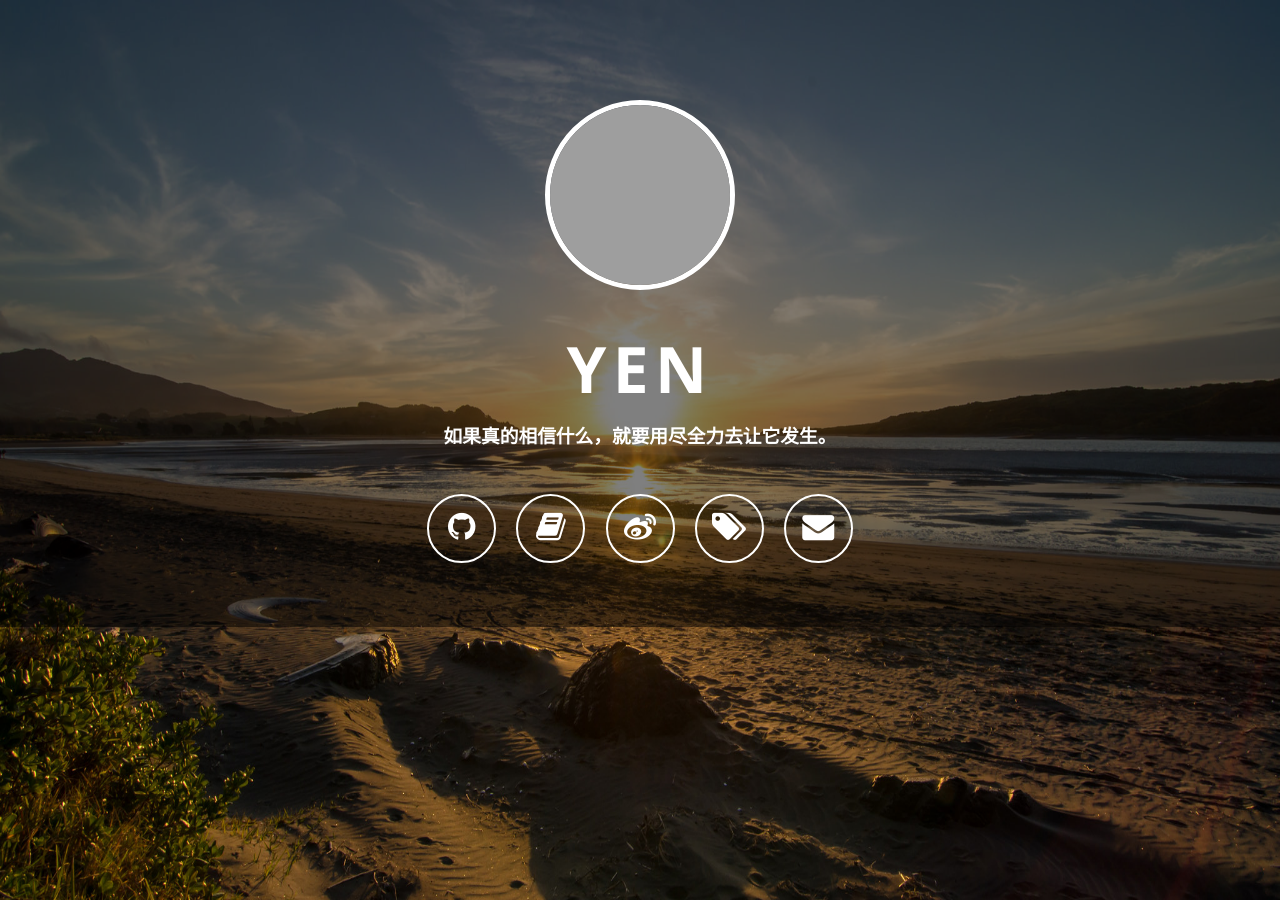
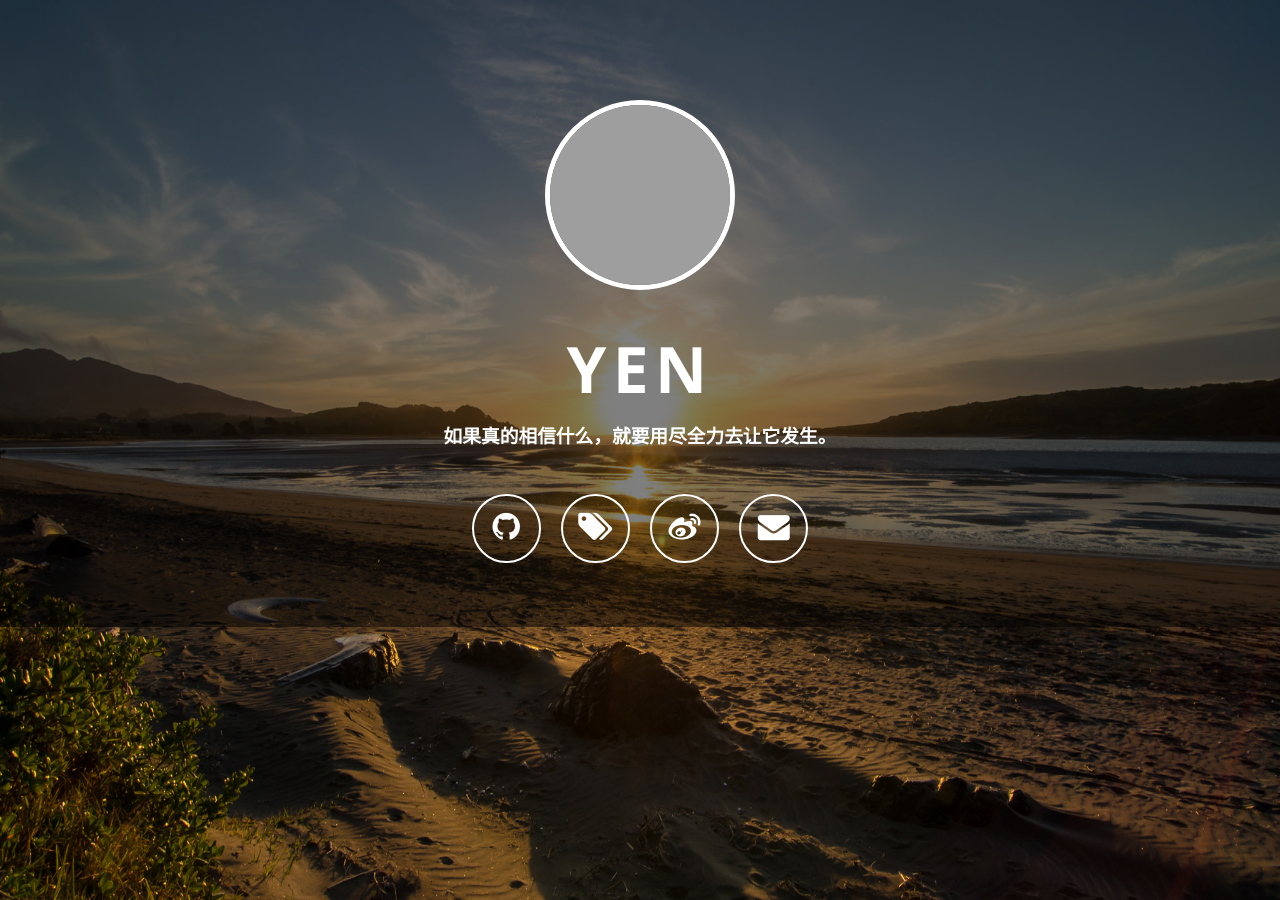
Before and after one commit to XiaoqingWang/YEN-GitHub.github.io, a Jekyll site: the page built from index.html, in a window 1280 px wide. Built offline with Jekyll 4.4.1, drawn with Linux system fonts in a browser that asks for light colours; nearby versions of some CDN libraries; grey boxes are pictures that could not be loaded.

Commit message:
Update index.html

```diff
--- a/index.html
+++ b/index.html
@@ -35,17 +35,19 @@
                     <li><a class="fa fa-2x fa-github" href="https://github.com/{{ site.github_username }}"><span class="description">GitHub</span></a></li>
                     {% endif %}
 
-                    {% if site.csdn_username %}
-                    <li><a class="fa fa-2x fa-book" href="http://blog.csdn.net/{{ site.csdn_username }}"><span class="description">CSDN</span></a></li>
+                     {% if site.csdn_username %}
+                    <li><a class="fa fa-2x fa-tags" href="http://blog.csdn.net/{{ site.csdn_username }}"><span class="description">博客</span></a></li>
+                    {% endif %}
+
+                    {% if site.jianshu_username %}
+                    <li><a class="fa fa-2x fa-book" href="http://www.jianshu.com/u/{{ site.jianshu_username }}"><span class="description">简书</span></a></li>
                     {% endif %}
 
                     {% if site.weibo_username %}
                     <li><a class="fa fa-2x fa-weibo" href="https://weibo.com/u/{{ site.weibo_username }}"><span class="description">微博</span></a></li>
                     {% endif %}
 
-                    {% if site.blog_url %}
-                    <li><a class="fa fa-2x fa-tags" href="{{ site.baseurl }}{{ site.blog_url }}"><span class="description">Blog</span></a></li>
-                    {% endif %}
+
 
                     {% if site.email %}
                     <li><a class="fa fa-2x fa-envelope" href="http://mail.qq.com/cgi-bin/qm_share?t=qm_mailme&email={{ site.email }}"><span class="description">Email</span></a></li>
```
